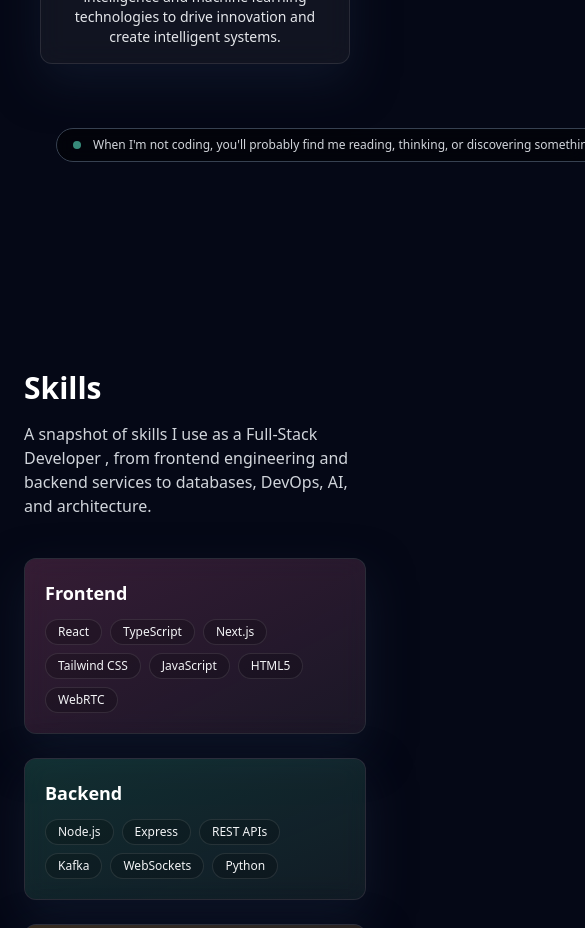
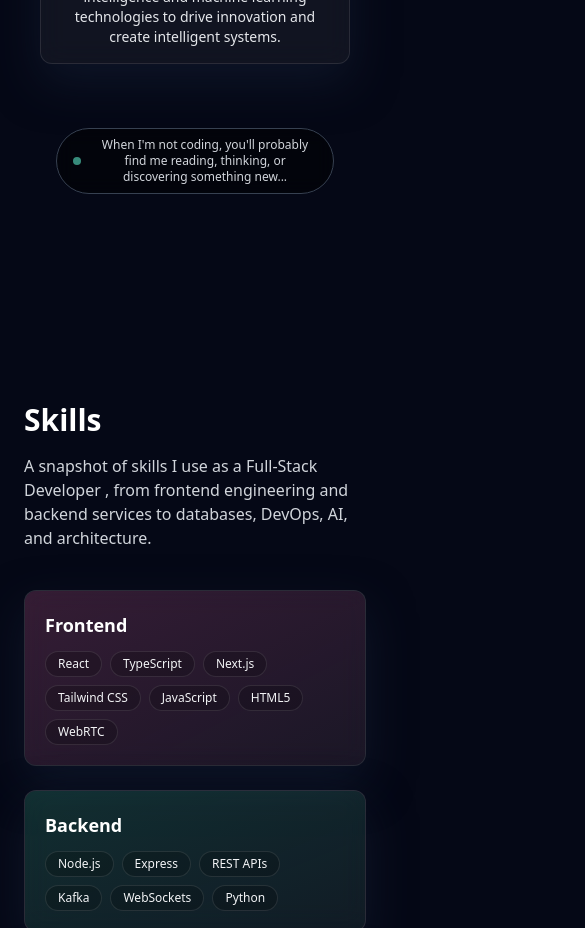
Before and after one commit to nikita0x01/Portfolio, a React (Vite) app: page / in a window 390 px wide. Shown: the part 1960-2888 px from the top of the page, 585 px wide, since content can reach past the window. Built offline with nearby package versions, Linux system fonts and the light colour scheme.

Commit message:
update About section

```diff
--- a/src/sections/About.jsx
+++ b/src/sections/About.jsx
@@ -54,9 +54,9 @@ export default function About() {
         >
           <div className="flex-1 h-px bg-gradient-to-r from-transparent via-gray-700 to-gray-700" />
 
-          <div className="mx-4 sm:mx-6 flex items-center justify-center gap-3 px-4 sm:px-6 py-2 sm:py-3 rounded-full bg-black/50 border border-gray-700 backdrop-blur whitespace-nowrap">
-            <span className="h-2 w-2 sm:h-3 sm:w-3 rounded-full bg-accent animate-pulse" />
-            <span className="text-xs sm:text-sm md:text-base text-gray-300">
+          <div className="mx-4 sm:mx-6 flex items-center justify-center gap-3 px-4 sm:px-6 py-2 sm:py-3 rounded-full bg-black/50 border border-gray-700 backdrop-blur">
+            <span className="h-2 w-2 sm:h-3 sm:w-3 rounded-full bg-accent animate-pulse flex-shrink-0" />
+            <span className="text-xs sm:text-sm md:text-base text-gray-300 text-center break-words max-w-full">
               When I'm not coding, you'll probably find me reading, thinking, or discovering something new...
             </span>
           </div>
```
